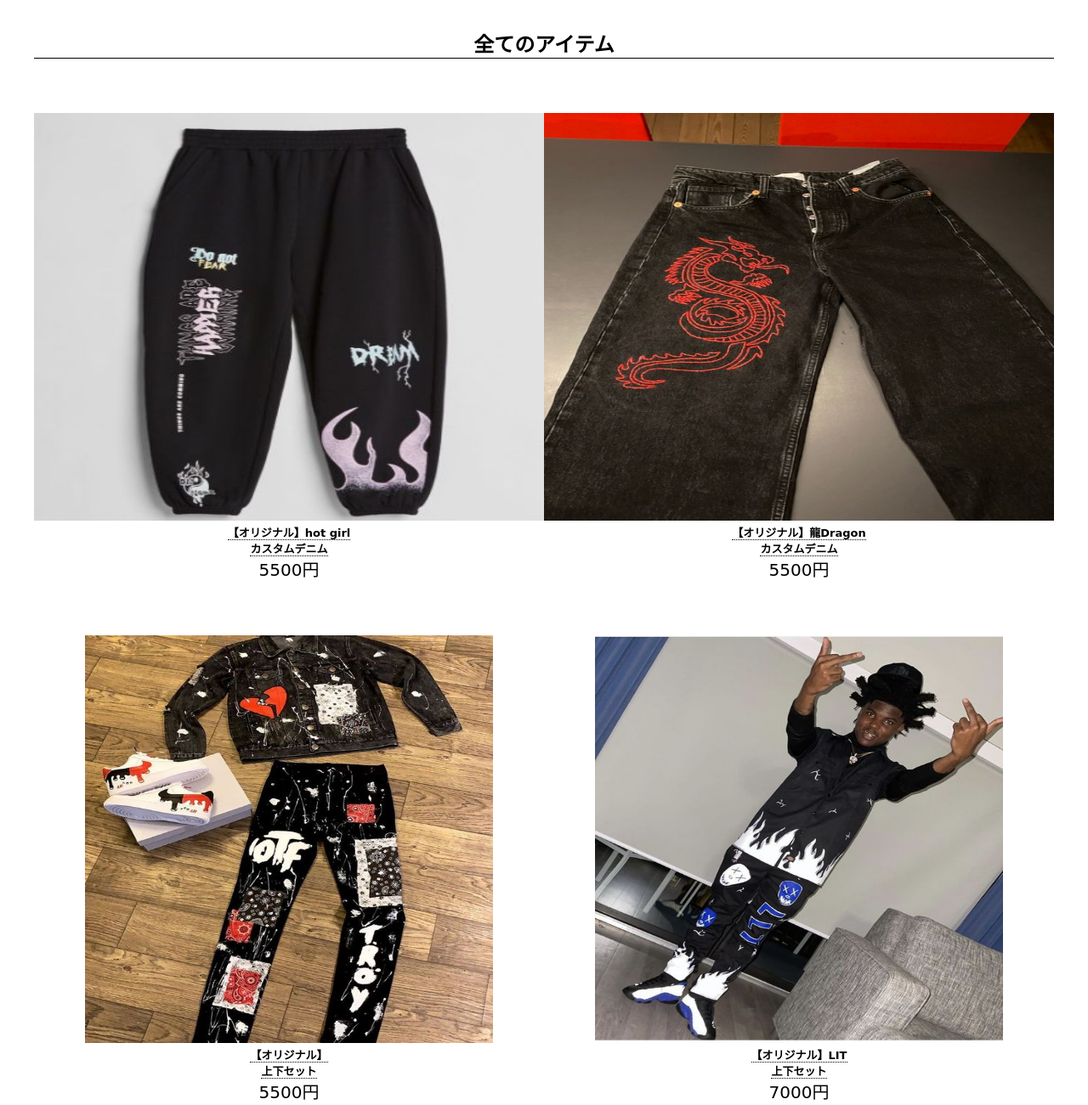
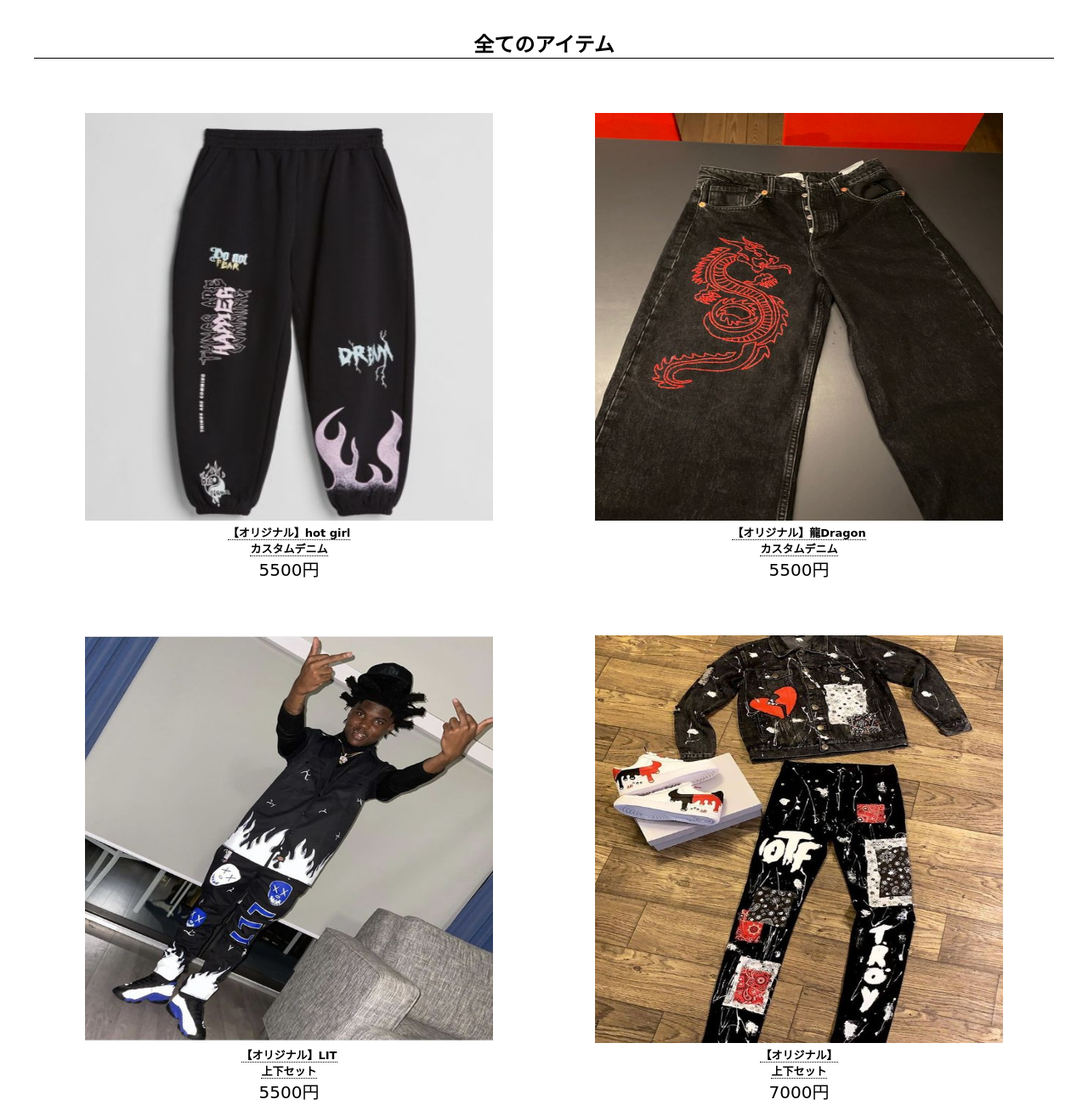
Before and after one commit to freemane666/denim, a plain HTML site: page index.html in a window 1280 px wide. Shown: the part 343-1644 px from the top of the page at 85% size. Drawn offline with Linux system fonts and the light colour scheme; a web font is replaced by a local one.

Commit message:
Update index.html

```diff
--- a/index.html
+++ b/index.html
@@ -65,7 +65,7 @@
         }
 
         .as {
-        background: url("https://github.com/freemane666/amon_reo_fashion/blob/main/FashionFeature-header.webp?raw=true");
+        background: url("https://github.com/freemane666/jacket/blob/main/FashionFeature-header.webp?raw=true");
             width: 100%;
             height: 300px;
             background-position: bottom;
@@ -105,10 +105,6 @@
 
         .p2 {
             width: 100%;
-        }
-
-22
-
         }
 
         .p2 img {
@@ -376,7 +372,7 @@ footer h1 {
             </div>
             <div class="two">
                 <ul>
-                     <li><a href="https://freemane666.github.io/jacket/">ジャケット</a></li>
+                    <li><a href="https://freemane666.github.io/jacket/">ジャケット</a></li>
                     <li><a href="https://freemane666.github.io/t-shirt/">Tシャツ</a></li>
                     <li><a href="https://freemane666.github.io/hoodie/">パーカー</a></li>
                     <li><a href="https://freemane666.github.io/denim/">デニム</a></li>
@@ -397,29 +393,28 @@ footer h1 {
         <h2 class="ff">全てのアイテム</h2>
         <div class="p1_containar">
         <div class="p2">
-        <img class="ee" src="https://github.com/freemane666/denim/blob/main/24.jpg?raw=true">
+        <img class="ee" src="24.jpg">
         <p><a  class="q" href="#">【オリジナル】hot girl<br>カスタムデニム</a></p>
         <a class="ss" href="https://www.youtube.com/watch?v=povY6y1AXD0">5500円</a>
     </div>
         <div class="p2">
-            <img  class="w" src="https://github.com/freemane666/denim/blob/main/7j.jpg?raw=true">
+            <img  class="w" src="7j.jpg">
             <p><a class="q" href="#">【オリジナル】龍Dragon<br>カスタムデニム</a></p>
             <a class="ss" href="https://www.youtube.com/watch?v=povY6y1AXD0">5500円</a>
         </div>
     </div>
     <div class="r78">
         <div class="p3">
-        <img class="rr" src="https://github.com/freemane666/denim/blob/main/17.jpg?raw=true">
-        <p><a class="q" href="#">【オリジナル】<br>上下セット</a></p>
+        <img class="rr" src="７4.jpg">
+        <p><a class="q" href="#">【オリジナル】LIT<br>上下セット</a></p>
         <a class="ss" href="https://www.youtube.com/watch?v=povY6y1AXD0">5500円</a>
         </div>
         <div class="p3">
-            <img  class="rr" src="https://github.com/freemane666/denim/blob/main/%EF%BC%974.jpg?raw=true">
-            <p><a class="q" href="#">【オリジナル】LIT<br>上下セット</a></p>
+            <img  class="rr" src="17.jpg">
+            <p><a class="q" href="#">【オリジナル】<br>上下セット</a></p>
             <a class="ss" href="https://www.youtube.com/watch?v=povY6y1AXD0">7000円</a>
         </div>
     </div>
-
 </article>
 </div>
 </div>
```
